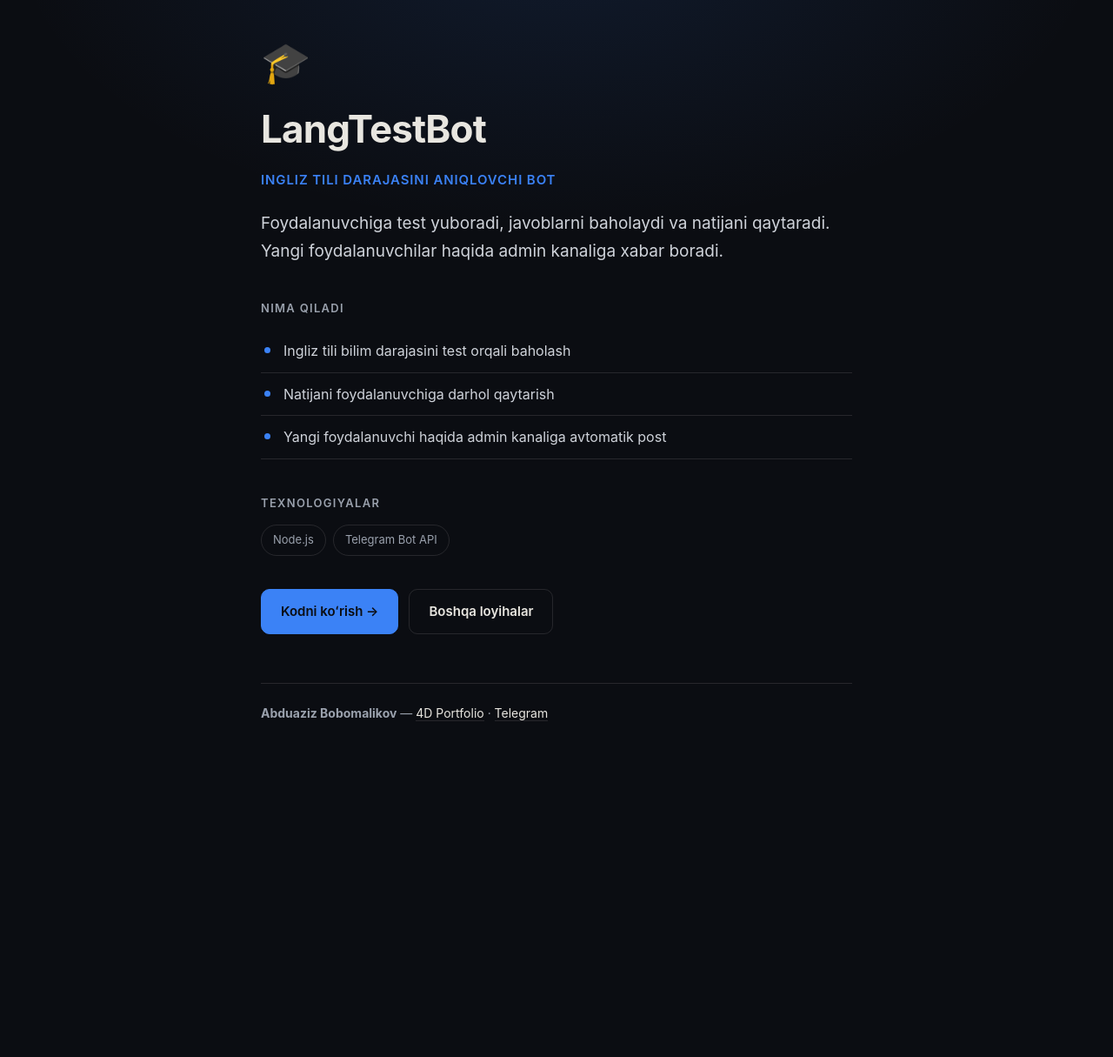
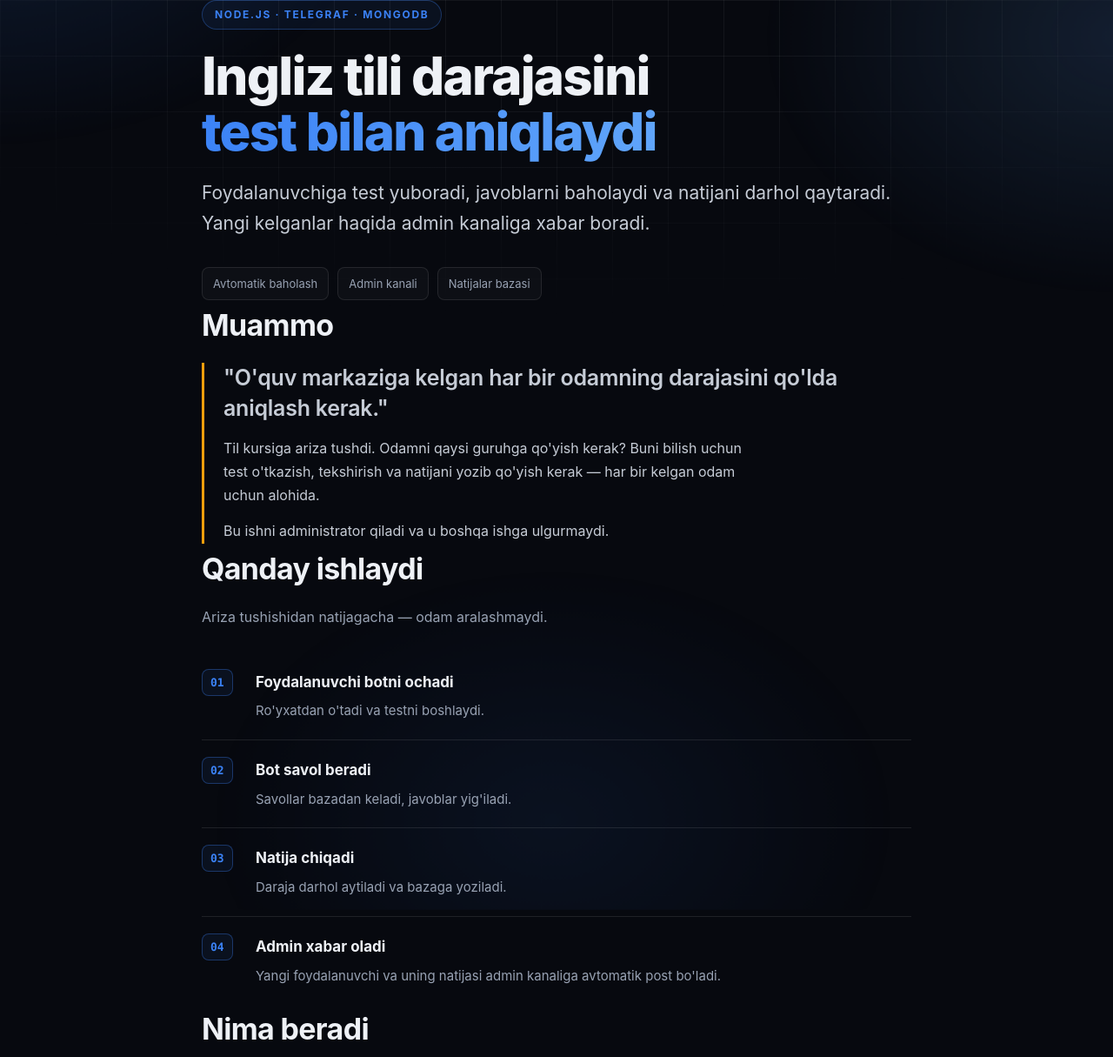
Before and after one commit to AbduazizBobomalikovNode/LangTestBot, a website: page docs/index.html in a window 1280 px wide. Shown: the top 1215 px of the page at 87% size. Before the commit the page ends 871 px from the top, so only its background shows below. Drawn offline with Linux system fonts and the light colour scheme.

Commit message:
docs: rewrite landing page

```diff
--- a/docs/index.html
+++ b/docs/index.html
@@ -3,70 +3,133 @@
 <head>
 <meta charset="utf-8"/>
 <meta name="viewport" content="width=device-width, initial-scale=1"/>
-<title>LangTestBot — Ingliz tili darajasini aniqlovchi bot</title>
-<meta name="description" content="Foydalanuvchiga test yuboradi, javoblarni baholaydi va natijani qaytaradi. Yangi foydalanuvchilar haqida admin kanaliga xabar boradi."/>
+<title>LangTestBot — Ingliz tili darajasini test bilan aniqlaydi</title>
+<meta name="description" content="Foydalanuvchiga test yuboradi, javoblarni baholaydi va natijani darhol qaytaradi. Yangi kelganlar haqida admin kanaliga xabar boradi."/>
 <meta property="og:title" content="LangTestBot"/>
-<meta property="og:description" content="Foydalanuvchiga test yuboradi, javoblarni baholaydi va natijani qaytaradi. Yangi foydalanuvchilar haqida admin kanaliga xabar boradi."/>
-<meta property="og:type" content="website"/>
+<meta property="og:description" content="Foydalanuvchiga test yuboradi, javoblarni baholaydi va natijani darhol qaytaradi. Yangi kelganlar haqida admin kanaliga xabar boradi."/>
 <style>
-  :root { --accent: #3b82f6; --bg: #0b0d12; --ink: #e8e6e0; --ink2: #9aa1ad; --line: rgba(232,230,224,.12); }
-  * { box-sizing: border-box; margin: 0; padding: 0; }
-  body {
-    background: var(--bg); color: var(--ink); min-height: 100vh;
-    font: 16px/1.65 -apple-system, BlinkMacSystemFont, "Segoe UI", system-ui, sans-serif;
-    display: flex; flex-direction: column; align-items: center; padding: 6vh 20px 40px;
-    background-image: radial-gradient(900px 500px at 50% -10%, #3b82f61f, transparent 70%);
-  }
-  main { width: 100%; max-width: 680px; }
-  .icon { font-size: 46px; line-height: 1; margin-bottom: 18px; }
-  h1 { font-size: clamp(30px, 6vw, 44px); letter-spacing: -.02em; font-weight: 700; }
-  .tagline { color: var(--accent); font-size: 15px; letter-spacing: .06em; text-transform: uppercase; margin: 10px 0 22px; font-weight: 600; }
-  .lede { font-size: clamp(16px, 2.4vw, 19px); color: #cfd3da; }
-  h2 { font-size: 13px; letter-spacing: .1em; text-transform: uppercase; color: var(--ink2); margin: 40px 0 14px; font-weight: 600; }
-  ul { list-style: none; }
-  li { padding: 11px 0 11px 26px; position: relative; border-bottom: 1px solid var(--line); color: #cfd3da; }
-  li::before { content: ""; position: absolute; left: 4px; top: 20px; width: 7px; height: 7px; border-radius: 50%; background: var(--accent); }
-  .stack { display: flex; flex-wrap: wrap; gap: 8px; }
-  .stack span { border: 1px solid var(--line); border-radius: 999px; padding: 6px 13px; font-size: 13px; color: var(--ink2); }
-  .actions { display: flex; flex-wrap: wrap; gap: 12px; margin-top: 38px; }
-  a.btn {
-    display: inline-flex; align-items: center; gap: 9px; text-decoration: none;
-    padding: 13px 22px; border-radius: 10px; font-weight: 600; font-size: 15px;
-    border: 1px solid var(--line); color: var(--ink); transition: border-color .18s, transform .18s;
-  }
-  a.btn:hover { border-color: var(--accent); transform: translateY(-1px); }
-  a.btn.primary { background: var(--accent); color: #0b0d12; border-color: var(--accent); }
-  footer { margin-top: 56px; padding-top: 22px; border-top: 1px solid var(--line); color: var(--ink2); font-size: 14px; }
-  footer a { color: var(--ink); text-decoration: none; border-bottom: 1px solid var(--line); }
-  footer a:hover { border-color: var(--accent); }
-  @media (prefers-reduced-motion: reduce) { a.btn { transition: none; } }
+:root{
+  --bg:#07090f;--ink:#eef1f6;--ink2:#98a2b3;--ink3:#6b7480;
+  --accent:#3b82f6;--accent2:#60a5fa;--warn:#f59e0b;
+  --line:rgba(238,241,246,.10);--card:rgba(255,255,255,.028);
+}
+*{box-sizing:border-box;margin:0;padding:0}
+html{scroll-behavior:smooth}
+body{background:var(--bg);color:var(--ink);font:16px/1.7 -apple-system,BlinkMacSystemFont,"Segoe UI",system-ui,sans-serif;-webkit-font-smoothing:antialiased;overflow-x:hidden}
+body::before{content:"";position:fixed;inset:-30%;z-index:-2;
+  background:radial-gradient(48rem 32rem at 18% 8%,#3b82f629,transparent 60%),
+             radial-gradient(42rem 30rem at 82% 22%,#60a5fa24,transparent 62%),
+             radial-gradient(38rem 28rem at 50% 92%,#3b82f614,transparent 65%);
+  animation:drift 26s ease-in-out infinite alternate}
+body::after{content:"";position:fixed;inset:0;z-index:-1;pointer-events:none;
+  background-image:linear-gradient(var(--line) 1px,transparent 1px),linear-gradient(90deg,var(--line) 1px,transparent 1px);
+  background-size:64px 64px;
+  mask-image:radial-gradient(ellipse 90% 60% at 50% 0%,#000 30%,transparent 78%);
+  -webkit-mask-image:radial-gradient(ellipse 90% 60% at 50% 0%,#000 30%,transparent 78%);opacity:.55}
+@keyframes drift{from{transform:translate3d(0,0,0) scale(1)}to{transform:translate3d(-3%,2%,0) scale(1.08)}}
+.wrap{max-width:860px;margin:0 auto;padding:0 22px}
+section{padding:72px 0}
+.eyebrow{display:inline-flex;align-items:center;gap:8px;font-size:12px;letter-spacing:.14em;text-transform:uppercase;font-weight:700;
+  color:var(--accent);border:1px solid #3b82f652;border-radius:999px;padding:6px 14px;background:#3b82f612}
+h1{font-size:clamp(34px,6.4vw,60px);line-height:1.06;letter-spacing:-.03em;font-weight:800;margin:22px 0 0}
+h1 .grad{background:linear-gradient(100deg,var(--accent),var(--accent2));-webkit-background-clip:text;background-clip:text;color:transparent}
+h2{font-size:clamp(24px,3.6vw,34px);letter-spacing:-.02em;font-weight:700;margin-bottom:14px}
+h3{font-size:17px;font-weight:700;margin-bottom:6px}
+.lede{font-size:clamp(17px,2.3vw,21px);color:#c6ccd6;margin-top:20px;max-width:64ch}
+.muted{color:var(--ink2)}
+.small{font-size:14px;color:var(--ink3)}
+code{font:600 13.5px/1 ui-monospace,SFMono-Regular,Menlo,monospace;background:rgba(255,255,255,.06);padding:2px 6px;border-radius:5px}
+header{padding:14vh 0 20px}
+.hero-meta{display:flex;flex-wrap:wrap;gap:10px;margin-top:32px}
+.hero-meta span{border:1px solid var(--line);border-radius:8px;padding:7px 12px;font-size:13px;color:var(--ink2);background:var(--card)}
+.problem{border-left:3px solid var(--warn);padding-left:22px;margin-top:8px}
+.problem p{color:#c6ccd6;max-width:62ch}
+.problem p+p{margin-top:14px}
+.quote{font-size:clamp(19px,2.8vw,25px);line-height:1.42;color:var(--ink);font-weight:600;letter-spacing:-.01em}
+.steps{counter-reset:s;margin-top:26px}
+.step{counter-increment:s;position:relative;padding:20px 0 20px 62px;border-bottom:1px solid var(--line)}
+.step:last-child{border-bottom:0}
+.step::before{content:counter(s,decimal-leading-zero);position:absolute;left:0;top:19px;
+  font:700 13px/1 ui-monospace,SFMono-Regular,Menlo,monospace;color:var(--accent);
+  border:1px solid #3b82f657;border-radius:8px;padding:8px 9px;background:#3b82f612}
+.step p{color:var(--ink2);font-size:15px;margin-top:3px}
+.grid{display:grid;grid-template-columns:repeat(auto-fit,minmax(238px,1fr));gap:14px;margin-top:26px}
+.card{border:1px solid var(--line);border-radius:14px;padding:20px;background:var(--card);transition:border-color .2s,transform .2s,background .2s}
+.card:hover{border-color:#3b82f666;transform:translateY(-2px);background:#3b82f60d}
+.card .ic{font-size:20px;margin-bottom:12px;display:block}
+.card p{font-size:14.5px;color:var(--ink2)}
+.stack{display:flex;flex-wrap:wrap;gap:8px;margin-top:20px}
+.stack span{border:1px solid var(--line);border-radius:999px;padding:7px 14px;font-size:13.5px;color:var(--ink2);background:var(--card)}
+.cta{text-align:center;border-top:1px solid var(--line);margin-top:20px}
+.btns{display:flex;flex-wrap:wrap;gap:12px;justify-content:center;margin-top:26px}
+a.btn{display:inline-flex;align-items:center;gap:9px;text-decoration:none;font-weight:650;font-size:15.5px;padding:14px 26px;border-radius:11px;border:1px solid var(--line);color:var(--ink);transition:border-color .2s,transform .2s}
+a.btn:hover{border-color:var(--accent);transform:translateY(-1px)}
+a.btn.primary{background:linear-gradient(100deg,var(--accent),var(--accent2));color:#07090f;border:0;font-weight:750}
+footer{padding:34px 0 60px;text-align:center;color:var(--ink3);font-size:14px}
+footer a{color:var(--ink2);text-decoration:none;border-bottom:1px solid var(--line)}
+footer a:hover{color:var(--ink);border-color:var(--accent)}
+.rise{opacity:0;transform:translateY(14px);animation:rise .7s cubic-bezier(.2,.7,.3,1) forwards}
+.d1{animation-delay:.06s}.d2{animation-delay:.13s}.d3{animation-delay:.2s}
+@keyframes rise{to{opacity:1;transform:none}}
+@media (prefers-reduced-motion:reduce){*{animation:none!important;transition:none!important}.rise{opacity:1;transform:none}html{scroll-behavior:auto}}
 </style>
 </head>
 <body>
-<main>
-  <div class="icon">🎓</div>
-  <h1>LangTestBot</h1>
-  <div class="tagline">Ingliz tili darajasini aniqlovchi bot</div>
-  <p class="lede">Foydalanuvchiga test yuboradi, javoblarni baholaydi va natijani qaytaradi. Yangi foydalanuvchilar haqida admin kanaliga xabar boradi.</p>
 
-  <h2>Nima qiladi</h2>
-  <ul>
-    <li>Ingliz tili bilim darajasini test orqali baholash</li>
-    <li>Natijani foydalanuvchiga darhol qaytarish</li>
-    <li>Yangi foydalanuvchi haqida admin kanaliga avtomatik post</li>
-  </ul>
+<header class="wrap">
+  <div class="rise"><span class="eyebrow">Node.js · Telegraf · MongoDB</span></div>
+  <h1 class="rise d1">Ingliz tili darajasini<br/><span class="grad">test bilan aniqlaydi</span></h1>
+  <p class="lede rise d2">Foydalanuvchiga test yuboradi, javoblarni baholaydi va natijani darhol qaytaradi. Yangi kelganlar haqida admin kanaliga xabar boradi.</p>
+  <div class="hero-meta rise d3"><span>Avtomatik baholash</span><span>Admin kanali</span><span>Natijalar bazasi</span></div>
+</header>
 
-  <h2>Texnologiyalar</h2>
-  <div class="stack"><span>Node.js</span><span>Telegram Bot API</span></div>
+<section class="wrap">
+  <h2>Muammo</h2>
+  <div class="problem">
+    <p class="quote">"O'quv markaziga kelgan har bir odamning darajasini qo'lda aniqlash kerak."</p>
+    <p>Til kursiga ariza tushdi. Odamni qaysi guruhga qo'yish kerak? Buni bilish uchun test o'tkazish, tekshirish va natijani yozib qo'yish kerak — har bir kelgan odam uchun alohida.</p>
+    <p>Bu ishni administrator qiladi va u boshqa ishga ulgurmaydi.</p>
+  </div>
+</section>
 
-  <div class="actions">
-    <a class="btn primary" href="https://github.com/AbduazizBobomalikovNode/LangTestBot">Kodni koʻrish →</a>
-    <a class="btn" href="https://4d-portfolio.vercel.app">Boshqa loyihalar</a>
+<section class="wrap">
+  <h2>Qanday ishlaydi</h2>
+  <p class="muted">Ariza tushishidan natijagacha — odam aralashmaydi.</p>
+  <div class="steps">
+    <div class="step"><h3>Foydalanuvchi botni ochadi</h3><p>Ro'yxatdan o'tadi va testni boshlaydi.</p></div>
+    <div class="step"><h3>Bot savol beradi</h3><p>Savollar bazadan keladi, javoblar yig'iladi.</p></div>
+    <div class="step"><h3>Natija chiqadi</h3><p>Daraja darhol aytiladi va bazaga yoziladi.</p></div>
+    <div class="step"><h3>Admin xabar oladi</h3><p>Yangi foydalanuvchi va uning natijasi admin kanaliga avtomatik post bo'ladi.</p></div>
   </div>
+</section>
 
-  <footer>
-    <b>Abduaziz Bobomalikov</b> — <a href="https://4d-portfolio.vercel.app">4D Portfolio</a> · <a href="https://t.me/Bobomalikov_Abduaziz">Telegram</a>
-  </footer>
-</main>
+<section class="wrap">
+  <h2>Nima beradi</h2>
+  <div class="grid">
+    <div class="card"><span class="ic">📝</span><h3>Avtomatik test</h3><p>Savol berish va baholash bot ichida.</p></div>
+    <div class="card"><span class="ic">📊</span><h3>Natija bazasi</h3><p>Kim qachon qanday natija olgani saqlanadi.</p></div>
+    <div class="card"><span class="ic">📢</span><h3>Admin kanali</h3><p>Har yangi ariza kanalga tushadi — hech kim qo'ldan chiqmaydi.</p></div>
+    <div class="card"><span class="ic">⚡</span><h3>Darhol javob</h3><p>Foydalanuvchi natijani kutib o'tirmaydi.</p></div>
+  </div>
+</section>
+
+<section class="wrap">
+  <h2>Nimadan qurilgan</h2>
+  <div class="stack"><span>Node.js</span><span>Telegraf</span><span>MongoDB</span><span>Express</span></div>
+</section>
+
+<section class="wrap cta">
+  <h2>Ko'rib chiqing</h2>
+  <p class="muted">Kod ochiq, o'rnatish yo'riqnomasi README'da.</p>
+  <div class="btns">
+    <a class="btn primary" href="https://github.com/AbduazizBobomalikovNode/LangTestBot">GitHub'da ochish →</a>
+    <a class="btn" href="https://4d-portfolio.vercel.app">Boshqa loyihalarim</a>
+  </div>
+</section>
+
+<footer>
+  <b>Abduaziz Bobomalikov</b> · <a href="https://4d-portfolio.vercel.app">4D Portfolio</a> · <a href="https://t.me/Bobomalikov_Abduaziz">Telegram</a>
+</footer>
+
 </body>
 </html>
```
